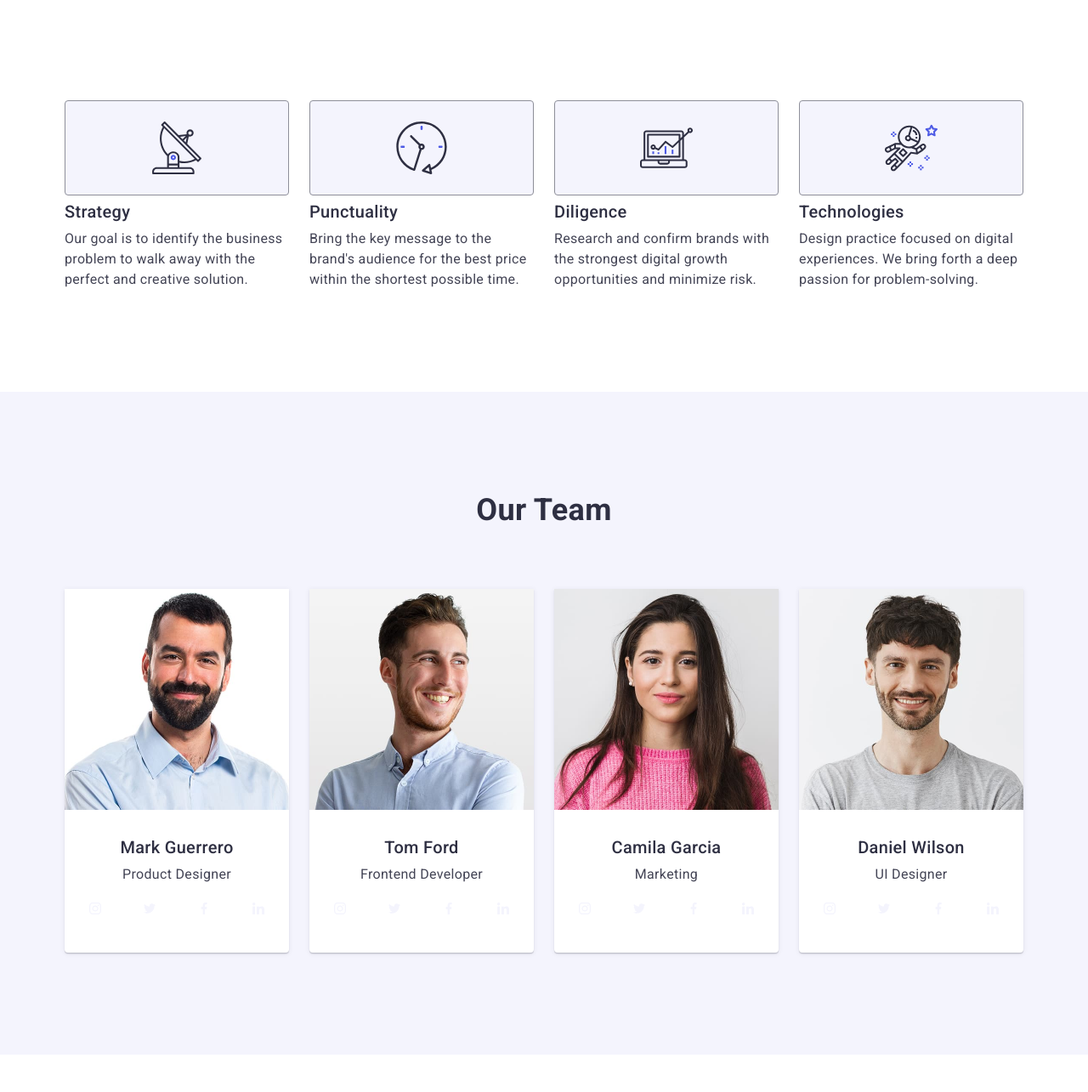
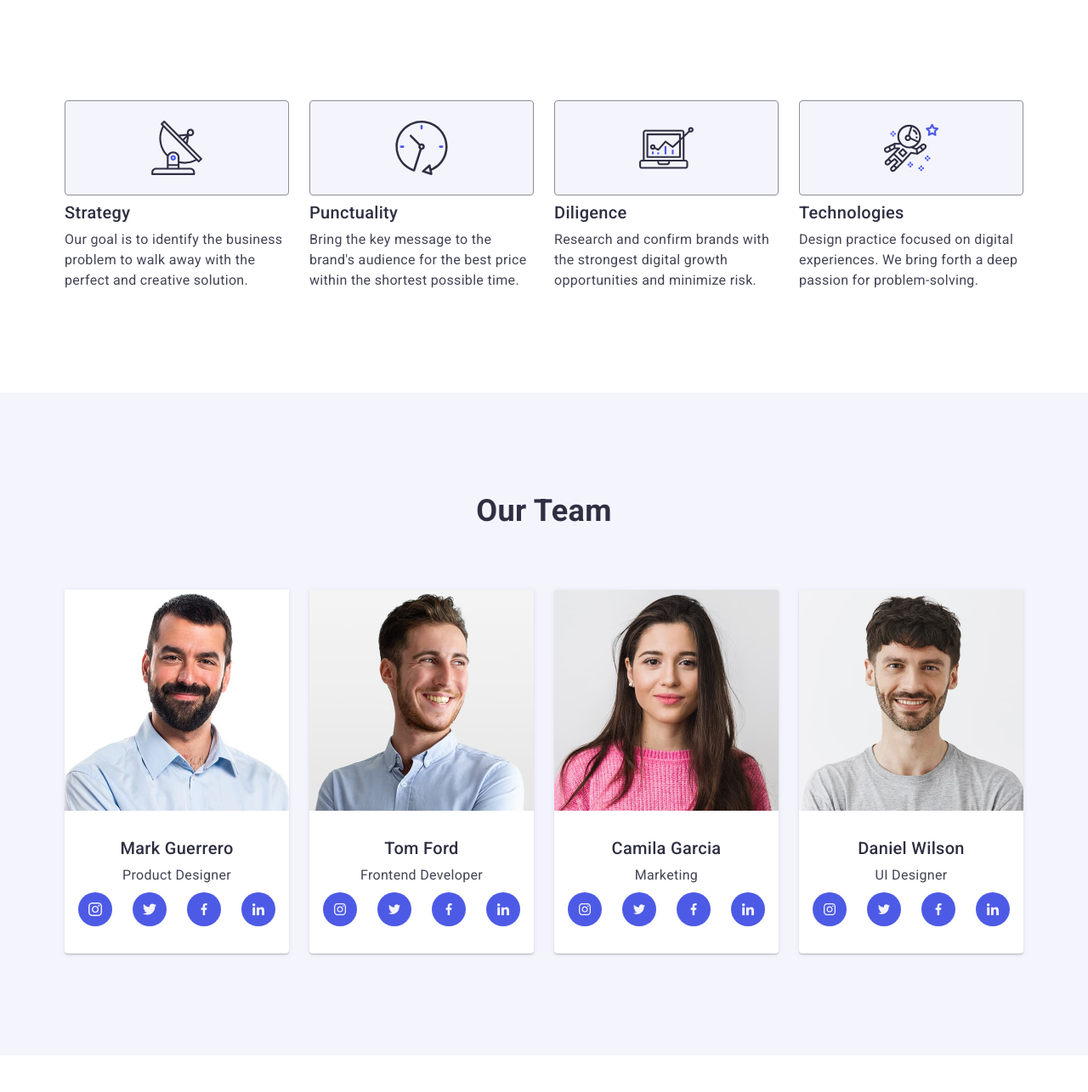
Before and after one commit to Igor602437/goit-markup-hw-04, a plain HTML site: page index.html in a window 1280 px wide. Shown: the part 675-1960 px from the top of the page at 85% size. Drawn offline with nearby package versions, Linux system fonts and the light colour scheme.

Commit message:
25.05.25.13.55

```diff
--- a/css/styles.css
+++ b/css/styles.css
@@ -94,7 +94,6 @@ img {
 .page-header .container {
   display: flex;
   justify-content: space-between;
-  /*align-items: center;*/
 }
 
 .logo.hdr {
@@ -105,7 +104,6 @@ img {
 
 .sctr-nav {
   display: flex;
-  /* gap: 76px; */
   align-items: flex-start;
 }
 
@@ -143,12 +141,12 @@ img {
   bottom: -1px;
   color: #404bbf;
   background-color: #404bbf;
-  /* margin-top: 20px; */
 }
 
 .addr-link {
   font-style: normal;
   display: flex;
+  justify-content: center;
   gap: 40px;
 }
 
@@ -192,8 +190,6 @@ img {
   margin: auto;
   margin-bottom: 48px;
   max-width: 496px;
-  /*text-align: center;*/
-  /*align-items: center;*/
 }
 
 .form-btm {
@@ -229,7 +225,6 @@ img {
   font-weight: bold;
   line-height: 1.11;
   text-align: center;
-  /* text-transform: capitalize; */
 }
 
 .princp-list {
@@ -242,27 +237,22 @@ img {
   text-align: left;
 }
 
-.principles-icon {
-  background: #f4f4fd;
+.item-icon {
+  display: flex;
+  align-items: center;
+  justify-content: center;
+  height: 112px;
+  background-color: #f4f4fd;
+  border-radius: 4px;
   border: 1px solid #8e8f99;
-  border-radius: 4px;
-  width: 264px;
-
-  height: 112px;
-  padding: 24px 100px;
-  /* margin-bottom: 8px; */
+  margin-bottom: 8px;
 }
 
 /* ==== TEAM ==== */
 
 .sect-team {
   background-color: #f4f4fd;
-  padding: 120px 0; /*  15px; */
-}
-
-.sect-main {
-  /*text-align: center;*/
-  margin-bottom: 72px;
+  padding: 120px 0;
 }
 
 .team-list {
@@ -283,10 +273,42 @@ img {
   text-align: center;
 }
 
+.social-list {
+  display: flex;
+  justify-content: center;
+  gap: 24px;
+  margin-top: 8px;
+}
+
+.social-link {
+  width: 40px;
+  height: 40px;
+}
+
+.icon-link {
+  display: flex;
+  align-items: center;
+  justify-content: center;
+  width: 100%;
+  height: 100%;
+  background-color: #4d5ae5;
+  border-radius: 50%;
+  background-color 250ms cubic-bezier(0.4, 0, 0.2, 1);
+}
+
+.icon-link:hover,
+.icon-link:focus {
+  background-color: #404bbf;
+}
+
+.social-icon {
+  fill: #f4f4fd;
+}
+
 /* ==== PORTFOLIO ==== */
 
 .sect-portfl {
-  padding: 120px 0; /* 15px; */
+  padding: 120px 0;
 }
 
 .sect-main {
@@ -320,35 +342,6 @@ img {
 .card-portf .page-title {
   margin-bottom: 8px;
 }
-
-.addr-link {
-  display: flex;
-  justify-content: center;
-}
-
-.card-cont .social-list {
-  display: flex;
-  gap: 24px;
-  margin: 8px 16px 0;
-}
-
-.icon-link {
-  display: flex;
-  justify-content: center;
-  align-items: center;
-  width: 40px;
-  height: 40px;
-  background-image: url(../images/ellipse.svg);
-  background-repeat: no-repeat;
-}
-
-/* .icon-link:hover {
-  fill: #31d0aa;
-}
-
-.social-icon {
-  fill: #fff;
-}*/
 
 /* ==== CONTACTS ==== */
 
--- a/index.html
+++ b/index.html
@@ -66,9 +66,11 @@
           <h2 class="visually-hidden">Our Principles</h2>
           <ul class="princp-list">
             <li class="item">
+              <div class="item-icon">
                 <svg class="principles-icon" width="64" height="64">
                   <use href="./images/icons.svg#icon-antenna"></use>
                 </svg>
+              </div>
               <h3 class="page-title">Strategy</h3>
               <p class="descr">
                 Our goal is to identify the business problem to walk away with
@@ -76,9 +78,11 @@
               </p>
             </li>
             <li class="item">
+              <div class="item-icon">
                 <svg class="principles-icon" width="64" height="64">
                   <use href="./images/icons.svg#icon-clock"></use>
                 </svg>
+              </div>
               <h3 class="page-title">Punctuality</h3>
               <p class="descr">
                 Bring the key message to the brand's audience for the best price
@@ -86,9 +90,11 @@
               </p>
             </li>
             <li class="item">
+              <div class="item-icon">
                 <svg class="principles-icon" width="64" height="64">
                   <use href="./images/icons.svg#icon-diagram"></use>
                 </svg>
+              </div>
               <h3 class="page-title">Diligence</h3>
               <p class="descr">
                 Research and confirm brands with the strongest digital growth
@@ -96,9 +102,11 @@
               </p>
             </li>
             <li class="item">
+              <div class="item-icon">
                 <svg class="principles-icon" width="64" height="64">
                   <use href="./images/icons.svg#icon-astronaut"></use>
                 </svg>
+              </div>
               <h3 class="page-title">Technologies</h3>
               <p class="descr">
                 Design practice focused on digital experiences. We bring forth a
@@ -127,24 +135,24 @@
                       rel="noopener noreferrer"
                       class="icon-link"
                     >
-                      <svg class="social-icon" width="14px" height="14px">
+                      <svg class="social-icon" width="16px" height="16px">
                         <use href="./images/icons.svg#icon-instagram"></use>
                       </svg>
                     </a>
                   </li>
-                  <li class="socil-link">
+                  <li class="social-link">
                     <a
                       href="https://x.com/"
                       target="_blank"
                       rel="noopener noreferrer"
                       class="icon-link"
                     >
-                      <svg class="social-icon" width="14px" height="14px">
+                      <svg class="social-icon" width="16px" height="16px">
                         <use href="./images/icons.svg#icon-twitter"></use>
                       </svg>
                     </a>
                   </li>
-                  <li class="socil-link">
+                  <li class="social-link">
                     <a
                       href="https://www.facebook.com/"
                       target="_blank"
@@ -156,7 +164,7 @@
                       </svg>
                     </a>
                   </li>
-                  <li class="socil-link">
+                  <li class="social-link">
                     <a
                       href="https://www.linkedin.com/"
                       target="_blank"
@@ -189,7 +197,7 @@
                       </svg>
                     </a>
                   </li>
-                  <li class="socil-link">
+                  <li class="social-link">
                     <a
                       href="https://x.com/"
                       target="_blank"
@@ -201,7 +209,7 @@
                       </svg>
                     </a>
                   </li>
-                  <li class="socil-link">
+                  <li class="social-link">
                     <a
                       href="https://www.facebook.com/"
                       target="_blank"
@@ -213,7 +221,7 @@
                       </svg>
                     </a>
                   </li>
-                  <li class="socil-link">
+                  <li class="social-link">
                     <a
                       href="https://www.linkedin.com/"
                       target="_blank"
@@ -246,7 +254,7 @@
                       </svg>
                     </a>
                   </li>
-                  <li class="socil-link">
+                  <li class="social-link">
                     <a
                       href="https://x.com/"
                       target="_blank"
@@ -258,7 +266,7 @@
                       </svg>
                     </a>
                   </li>
-                  <li class="socil-link">
+                  <li class="social-link">
                     <a
                       href="https://www.facebook.com/"
                       target="_blank"
@@ -270,7 +278,7 @@
                       </svg>
                     </a>
                   </li>
-                  <li class="socil-link">
+                  <li class="social-link">
                     <a
                       href="https://www.linkedin.com/"
                       target="_blank"
@@ -303,7 +311,7 @@
                       </svg>
                     </a>
                   </li>
-                  <li class="socil-link">
+                  <li class="social-link">
                     <a
                       href="https://x.com/"
                       target="_blank"
@@ -315,7 +323,7 @@
                       </svg>
                     </a>
                   </li>
-                  <li class="socil-link">
+                  <li class="social-link">
                     <a
                       href="https://www.facebook.com/"
                       target="_blank"
@@ -327,7 +335,7 @@
                       </svg>
                     </a>
                   </li>
-                  <li class="socil-link">
+                  <li class="social-link">
                     <a
                       href="https://www.linkedin.com/"
                       target="_blank"
@@ -446,7 +454,7 @@
                 </svg>
               </a>
             </li>
-            <li class="socil-link">
+            <li class="social-link">
               <a
                 href="https://x.com/"
                 target="_blank"
@@ -463,7 +471,7 @@
                 </svg>
               </a>
             </li>
-            <li class="socil-link">
+            <li class="social-link">
               <a
                 href="https://www.facebook.com/"
                 target="_blank"
@@ -480,7 +488,7 @@
                 </svg>
               </a>
             </li>
-            <li class="socil-link">
+            <li class="social-link">
               <a
                 href="https://www.linkedin.com/"
                 target="_blank"
```
Lines whose indentation alone changed are shown as unchanged.
